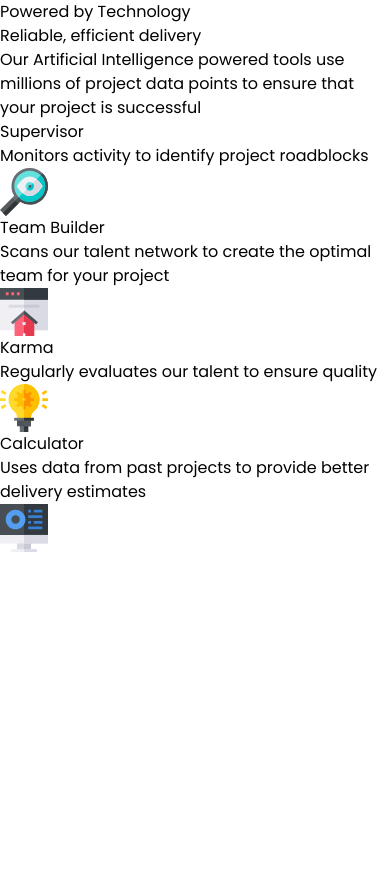
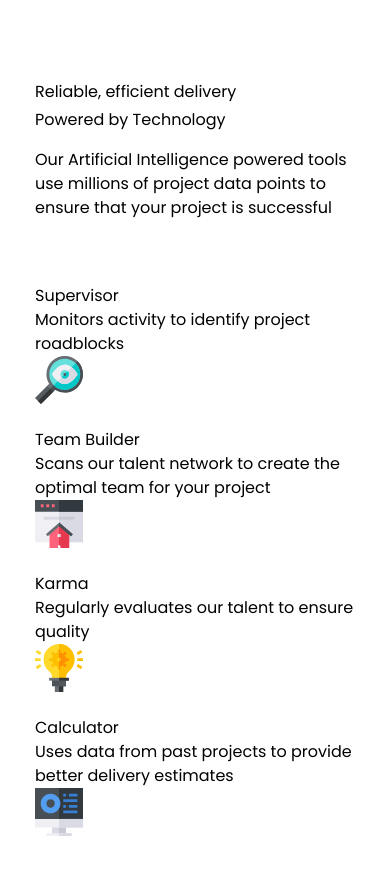
Before and after one commit to palmeiroerick/four-card-feature-section, a Next.js app: page / in a window 390 px wide. Shown: the top 874 px of the page. Before the commit the page ends 844 px from the top, so only its background shows below. Built offline with nearby package versions, Linux system fonts and the light colour scheme.

Commit message:
style: add mobile styles to home page

```diff
--- a/app/page.tsx
+++ b/app/page.tsx
@@ -5,9 +5,9 @@ import Title from "@/components/Title";
 
 const Home = () => {
   return (
-    <main>
-      <section>
-        <div>
+    <main className="w-80 flex flex-col gap-16 my-20">
+      <section className="flex flex-col gap-4">
+        <div className="flex flex-col-reverse gap-1">
           <Title>Powered by Technology</Title>
           <SubTitle>Reliable, efficient delivery</SubTitle>
         </div>
@@ -16,7 +16,7 @@ const Home = () => {
           points to ensure that your project is successful
         </Text>
       </section>
-      <section>
+      <section className="flex flex-col gap-6">
         <Card
           id="Supervisor"
           text="Monitors activity to identify project roadblocks"
```
